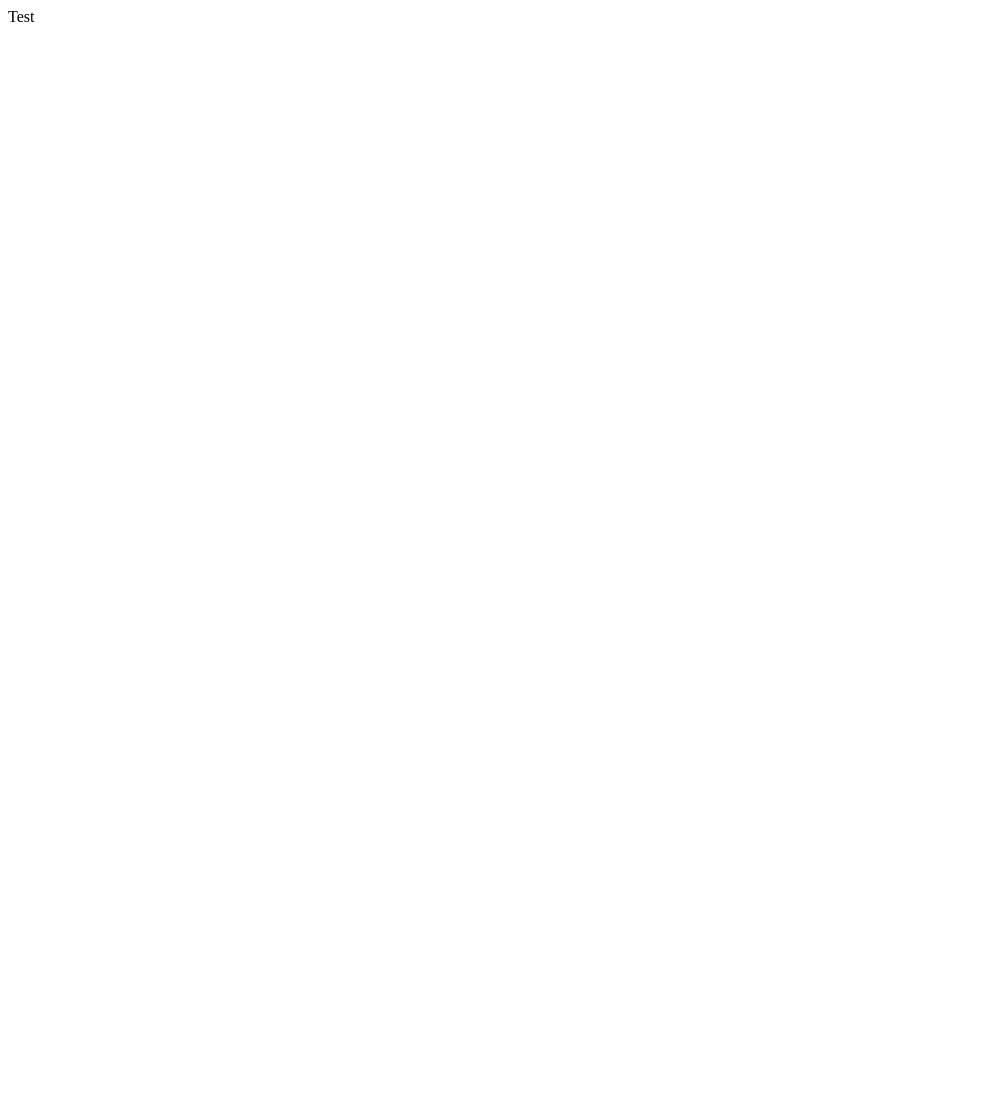
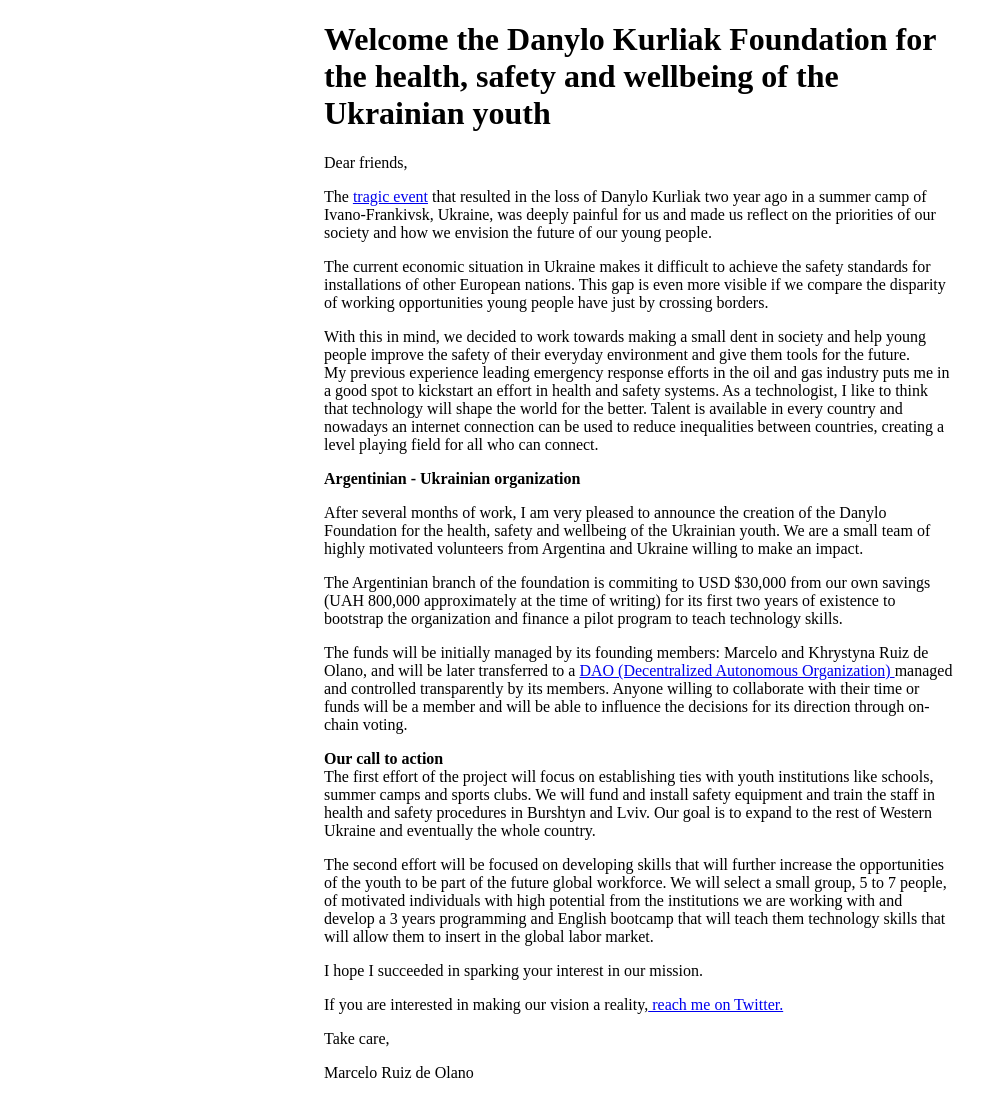
Before and after one commit to serhii049/danylo-foundation, a plain HTML site: page index.html in a window 1280 px wide. Shown: the whole page, without its empty margins (0-1008 px from the left). Before the commit the page ends 800 px from the top, so only its background shows below. Drawn offline with Linux system fonts and the light colour scheme.

Commit message:
Add text

```diff
--- a/index.html
+++ b/index.html
@@ -1,12 +1,98 @@
 <!DOCTYPE html>
 <html lang="en">
-<head>
-    <meta charset="UTF-8">
-    <meta http-equiv="X-UA-Compatible" content="IE=edge">
-    <meta name="viewport" content="width=device-width, initial-scale=1.0">
+  <head>
+    <meta charset="UTF-8" />
+    <meta http-equiv="X-UA-Compatible" content="IE=edge" />
+    <meta name="viewport" content="width=device-width, initial-scale=1.0" />
+    <link href="./styles.css" rel="stylesheet" type="text/css" />
     <title>Document</title>
-</head>
-<body>
-    Test
-</body>
+  </head>
+  <body>
+    <div class="main">
+      <h1>
+        Welcome the Danylo Kurliak Foundation for the health, safety and
+        wellbeing of the Ukrainian youth
+      </h1>
+      <p>Dear friends,</p>
+      <p>
+        The <a href="https://vikna.if.ua/news/category/if/2019/09/04/101783/view"
+          >tragic event</a
+        >
+        that resulted in the loss of Danylo Kurliak two year ago in a summer
+        camp of Ivano-Frankivsk, Ukraine, was deeply painful for us and made us
+        reflect on the priorities of our society and how we envision the future
+        of our young people.
+      </p>
+      <p>
+        The current economic situation in Ukraine makes it difficult to achieve
+        the safety standards for installations of other European nations. This
+        gap is even more visible if we compare the disparity of working
+        opportunities young people have just by crossing borders.
+      </p>
+      <div>
+        With this in mind, we decided to work towards making a small dent in
+        society and help young people improve the safety of their everyday
+        environment and give them tools for the future.
+      </div>
+      <div>
+        My previous experience leading emergency response efforts in the oil and
+        gas industry puts me in a good spot to kickstart an effort in health and
+        safety systems. As a technologist, I like to think that technology will
+        shape the world for the better. Talent is available in every country and
+        nowadays an internet connection can be used to reduce inequalities
+        between countries, creating a level playing field for all who can
+        connect.
+      </div>
+      <p><strong>Argentinian - Ukrainian organization</strong></p>
+      <div>
+        After several months of work, I am very pleased to announce the creation
+        of the Danylo Foundation for the health, safety and wellbeing of the
+        Ukrainian youth. We are a small team of highly motivated volunteers from
+        Argentina and Ukraine willing to make an impact.
+      </div>
+      <p>
+        The Argentinian branch of the foundation is commiting to USD $30,000
+        from our own savings (UAH 800,000 approximately at the time of writing)
+        for its first two years of existence to bootstrap the organization and
+        finance a pilot program to teach technology skills.
+      </p>
+      <p>
+        The funds will be initially managed by its founding members: Marcelo and
+        Khrystyna Ruiz de Olano, and will be later transferred to a
+        <a href="https://en.wikipedia.org/wiki/The_DAO_(organization)">
+          DAO (Decentralized Autonomous Organization)
+        </a>
+        managed and controlled transparently by its members. Anyone willing to
+        collaborate with their time or funds will be a member and will be able
+        to influence the decisions for its direction through on-chain voting.
+      </p>
+      <div><strong>Our call to action</strong></div>
+      <div>
+        The first effort of the project will focus on establishing ties with
+        youth institutions like schools, summer camps and sports clubs. We will
+        fund and install safety equipment and train the staff in health and
+        safety procedures in Burshtyn and Lviv. Our goal is to expand to the
+        rest of Western Ukraine and eventually the whole country.
+      </div>
+      <p>
+        The second effort will be focused on developing skills that will further
+        increase the opportunities of the youth to be part of the future global
+        workforce. We will select a small group, 5 to 7 people, of motivated
+        individuals with high potential from the institutions we are working
+        with and develop a 3 years programming and English bootcamp that will
+        teach them technology skills that will allow them to insert in the
+        global labor market.
+      </p>
+      <p>I hope I succeeded in sparking your interest in our mission.</p>
+      <p>
+        If you are interested in making our vision a reality,<a
+          href="https://twitter.com/claberus"
+        >
+          reach me on Twitter.</a
+        >
+      </p>
+      <p>Take care,</p>
+      <p>Marcelo Ruiz de Olano</p>
+    </div>
+  </body>
 </html>
--- /dev/null
+++ b/styles.css
@@ -0,0 +1,3 @@
+.main{
+    margin: 0px 25%;
+}
```
